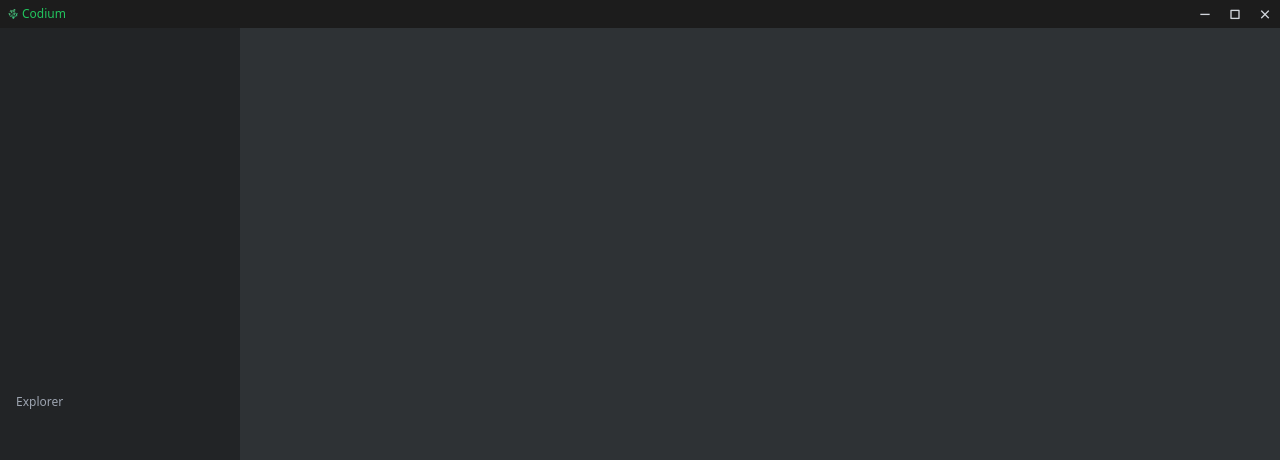
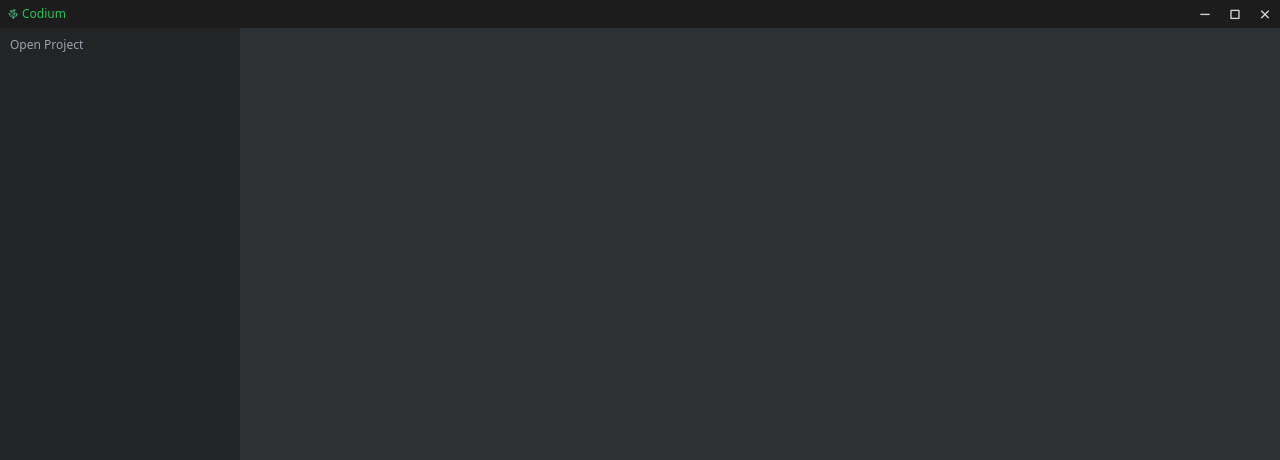
Before and after one commit to Ulrich-Tonmoy/codium, a React (Vite) app: page / in a window 1280 px wide. Shown: the top 460 px of the page. Built offline with nearby package versions, Linux system fonts and the light colour scheme.

Commit message:
fix: sidebar structure

```diff
--- a/src/components/SideBar.tsx
+++ b/src/components/SideBar.tsx
@@ -6,7 +6,7 @@ import { readDirectory } from "../helpers/fileSys";
 
 const SideBar = () => {
   const [projectName, setProjectName] = useState("");
-  const [files, setFile] = useState < IFile[] > ([]);
+  const [files, setFiles] = useState<IFile[]>([]);
 
   const loadFile = async () => {
     const selected = await open({
@@ -22,16 +22,16 @@ const SideBar = () => {
 
   return (
     <aside id="sidebar" className="h-full w-60 shrink-0 bg-darken">
-      <div className="sidebar-header flex items-center justify-between p-4 py-2.5">
+      <div className="sidebar-header flex items-center justify-between p-2.5">
         <button className="project-explorer" onClick={loadFile}>
-          Explorer
+          {projectName ? "Explorer" : "Open Project"}
         </button>
         <span className="text-xs text-gray-400 project-name whitespace-nowrap">
           {projectName}
         </span>
-        <div className="code-structure">
-          <NavFiles visible={true} files={files} />
-        </div>
+      </div>
+      <div className="code-structure">
+        <NavFiles visible={true} files={files} />
       </div>
     </aside>
   );
```
